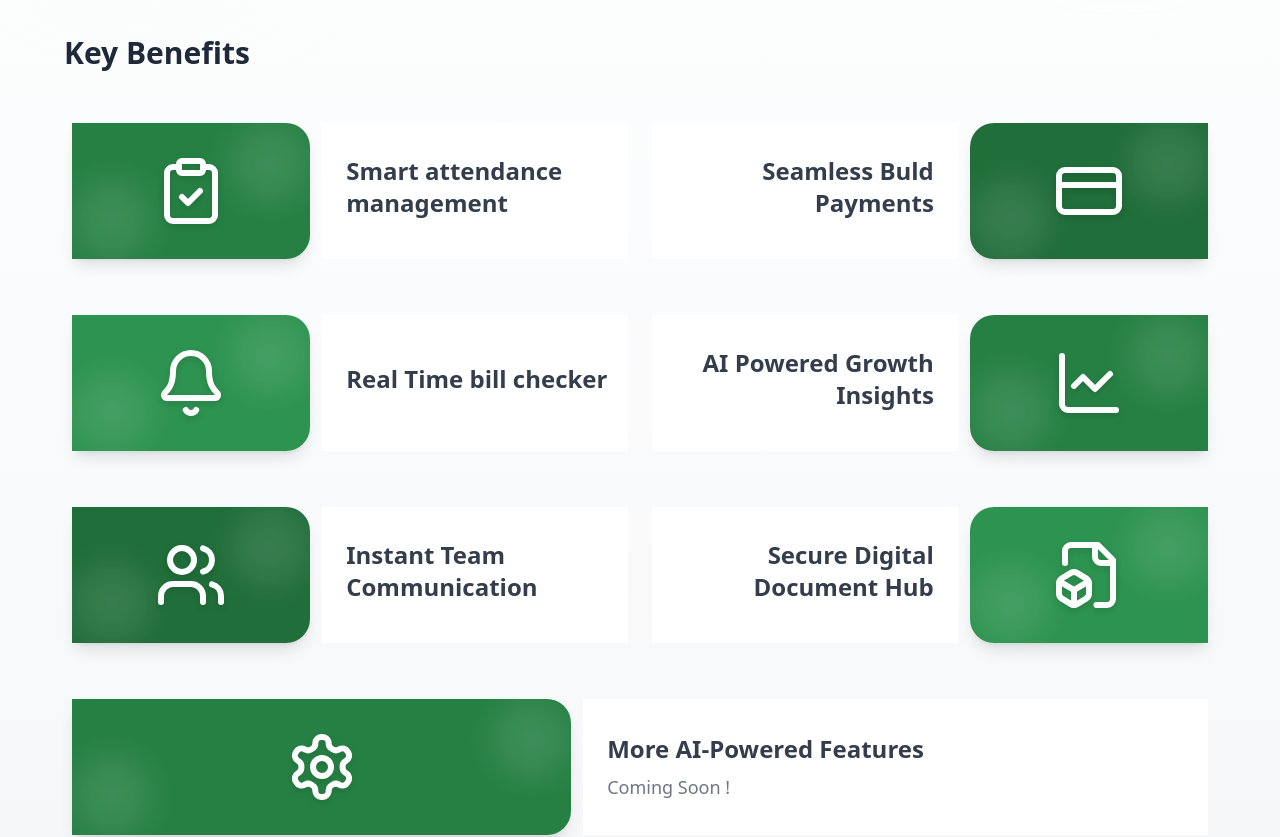
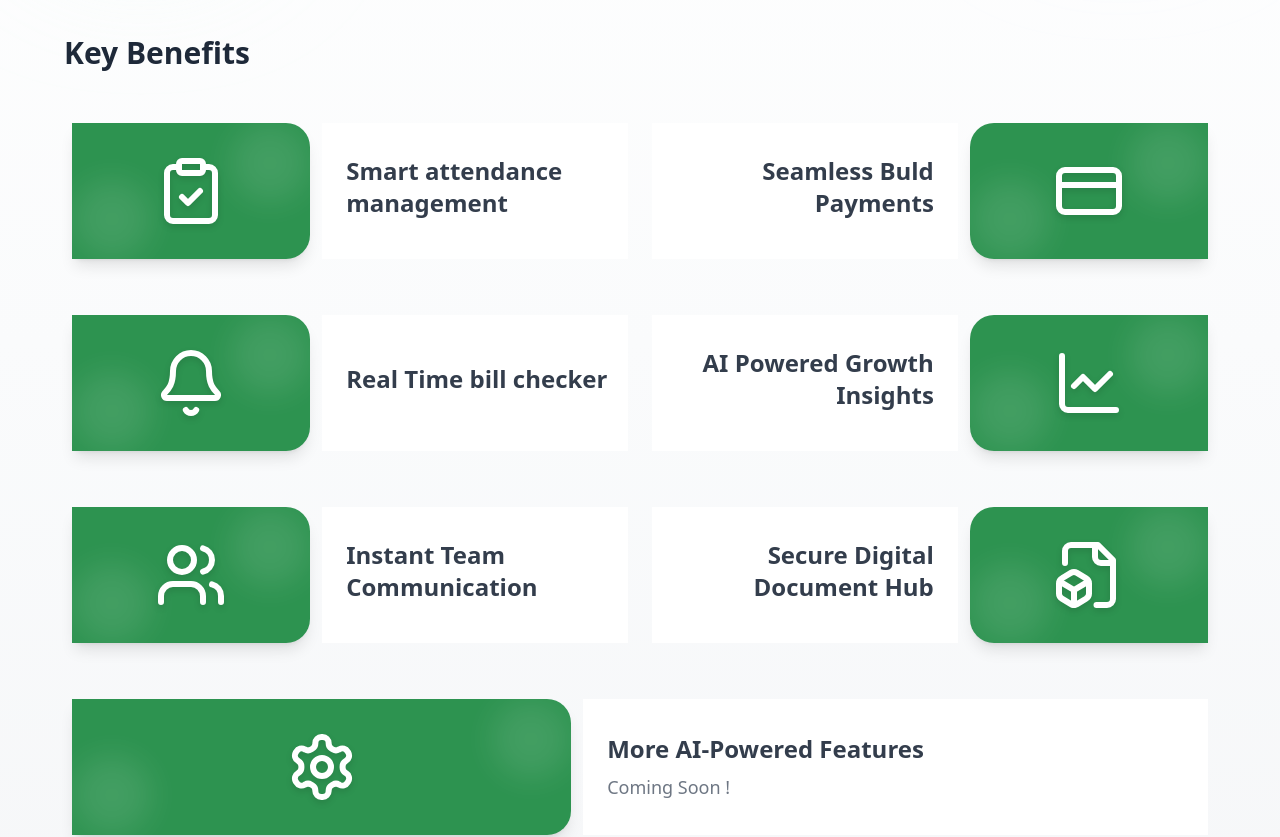
Before and after one commit to Nicky9319/Gryork_Frontend, a React (Vite) app: page /supervisor in a window 1280 px wide. Shown: the part 380-1217 px from the top of the page. Built offline with nearby package versions, Linux system fonts and the light colour scheme.

Commit message:
Update color scheme for CWC, CwcVestInfo, Supervisor, and Team components to enhance visual consistency

```diff
--- a/src/Views/MoreInfo/cwc.jsx
+++ b/src/Views/MoreInfo/cwc.jsx
@@ -91,8 +91,8 @@ const CWC = () => {
               title="AI-powered Credit Approval"
               description="Quick approvals using advanced algorithms"
               reverse={false}
-              color="#268044"
-              hoverColor="#1a6330"
+              color="#2d9350"
+              hoverColor="#227a3e"
             />
           </motion.div>
 
@@ -102,8 +102,8 @@ const CWC = () => {
               title="Direct Payments to Workers"
               description="Ensuring timely wages through secure transfers"
               reverse={true}
-              color="#206e3a"
-              hoverColor="#175229"
+              color="#2d9350"
+              hoverColor="#227a3e"
             />
           </motion.div>
 
@@ -124,8 +124,8 @@ const CWC = () => {
               title="Smart Interest Optimisation"
               description="AI-driven models to reduce costs"
               reverse={true}
-              color="#268044"
-              hoverColor="#1a6330"
+              color="#2d9350"
+              hoverColor="#227a3e"
             />
           </motion.div>
 
@@ -135,8 +135,8 @@ const CWC = () => {
               title="NBFC & Bank Collaboration"
               description="Strong partnerships for better financing"
               reverse={false}
-              color="#206e3a"
-              hoverColor="#175229"
+              color="#2d9350"
+              hoverColor="#227a3e"
             />
           </motion.div>
 
--- a/src/Views/MoreInfo/cwcVest.jsx
+++ b/src/Views/MoreInfo/cwcVest.jsx
@@ -92,8 +92,8 @@ const CwcVestInfo = () => {
                 title="Shield against Payment Delays"
                 description="Get Funds when Payments are Delayed"
                 reverse={false}
-                color="#268044"
-                hoverColor="#1a6330"
+                color="#2d9350"
+              hoverColor="#227a3e"
               />
             </motion.div>
 
@@ -103,8 +103,8 @@ const CwcVestInfo = () => {
                 title="Project Insurance"
                 description="Secure your business against project delays"
                 reverse={true}
-                color="#206e3a"
-                hoverColor="#175229"
+                color="#2d9350"
+              hoverColor="#227a3e"
               />
             </motion.div>
 
@@ -115,7 +115,7 @@ const CwcVestInfo = () => {
                 description="Bridge the gap when bills are approved but not paid"
                 reverse={false}
                 color="#2d9350"
-                hoverColor="#227a3e"
+              hoverColor="#227a3e"
               />
             </motion.div>
 
@@ -125,8 +125,8 @@ const CwcVestInfo = () => {
                 title="Secure Your Business"
                 description="Ensure your business is safe in hard times"
                 reverse={true}
-                color="#268044"
-                hoverColor="#1a6330"
+                color="#2d9350"
+              hoverColor="#227a3e"
               />
             </motion.div>
 
--- a/src/Views/MoreInfo/supervisor.jsx
+++ b/src/Views/MoreInfo/supervisor.jsx
@@ -89,8 +89,8 @@ const Supervisor = () => {
                                 title="Smart attendance management"
                                 description=""
                                 reverse={false}
-                                color="#268044"
-                                hoverColor="#1a6330"
+                                color="#2d9350"
+                                hoverColor="#227a3e"
                             />
                         </motion.div>
 
@@ -100,8 +100,8 @@ const Supervisor = () => {
                                 title="Seamless Buld Payments"
                                 description=""
                                 reverse={true}
-                                color="#206e3a"
-                                hoverColor="#175229"
+                                color="#2d9350"
+              hoverColor="#227a3e"
                             />
                         </motion.div>
 
@@ -112,7 +112,7 @@ const Supervisor = () => {
                                 description=""
                                 reverse={false}
                                 color="#2d9350"
-                                hoverColor="#227a3e"
+              hoverColor="#227a3e"
                             />
                         </motion.div>
 
@@ -122,8 +122,8 @@ const Supervisor = () => {
                                 title="AI Powered Growth Insights"
                                 description=""
                                 reverse={true}
-                                color="#268044"
-                                hoverColor="#1a6330"
+                                color="#2d9350"
+              hoverColor="#227a3e"
                             />
                         </motion.div>
 
@@ -133,8 +133,8 @@ const Supervisor = () => {
                                 title="Instant Team Communication"
                                 description=""
                                 reverse={false}
-                                color="#206e3a"
-                                hoverColor="#175229"
+                                color="#2d9350"
+              hoverColor="#227a3e"
                             />
                         </motion.div>
 
@@ -145,7 +145,7 @@ const Supervisor = () => {
                                 description=""
                                 reverse={true}
                                 color="#2d9350"
-                                hoverColor="#227a3e"
+              hoverColor="#227a3e"
                             />
                         </motion.div>
 
@@ -155,8 +155,8 @@ const Supervisor = () => {
                                 title="More AI-Powered Features"
                                 description="Coming Soon !"
                                 reverse={false}
-                                color="#268044"
-                                hoverColor="#1a6330"
+                                color="#2d9350"
+              hoverColor="#227a3e"
                                 highlight={true}
                             />
                         </motion.div>
--- a/src/Views/MoreInfo/team.jsx
+++ b/src/Views/MoreInfo/team.jsx
@@ -96,8 +96,8 @@ export default function Team() {
               title="Connect & Grow"
               description="Form your own Skill Team"
               reverse={false}
-              color="#268044"
-              hoverColor="#1a6330"
+              color="#2d9350"
+              hoverColor="#227a3e"
             />
           </motion.div>
 
@@ -107,8 +107,8 @@ export default function Team() {
               title="Join & Succeed"
               description="No Team? Join one Instantly"
               reverse={true}
-              color="#206e3a"
-              hoverColor="#175229"
+              color="#2d9350"
+              hoverColor="#227a3e"
             />
           </motion.div>
 
@@ -129,8 +129,8 @@ export default function Team() {
               title="Multiply your Income"
               description="Take Better projects & earn 5x with your team"
               reverse={true}
-              color="#268044"
-              hoverColor="#1a6330"
+              color="#2d9350"
+              hoverColor="#227a3e"
             />
           </motion.div>
 
@@ -140,8 +140,8 @@ export default function Team() {
               title="Explore without Limits"
               description="Go Beyond your local sites"
               reverse={false}
-              color="#268044"
-              hoverColor="#1a6330"
+              color="#2d9350"
+              hoverColor="#227a3e"
               highlight={true}
             />
           </motion.div>
```
